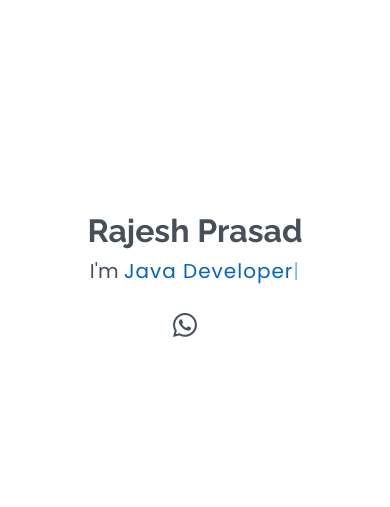
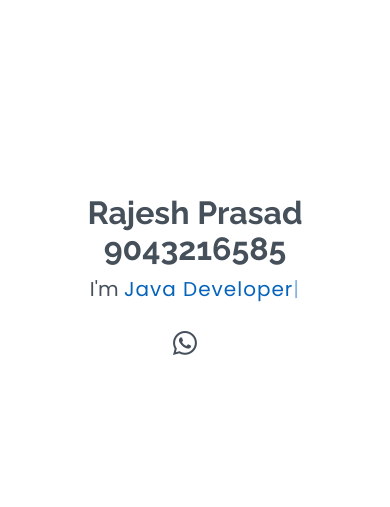
Before and after one commit to Rajesh-Prasad-CBE/Rajesh-Prasad-CBE.github.io, a PHP site: page / in a window 390 px wide. Shown: the part 146-653 px from the top of the page. Run offline with PHP 8.4, Linux system fonts and the light colour scheme.

Commit message:
testing phone number

```diff
--- a/index.html
+++ b/index.php
@@ -1,3 +1,6 @@
+<?php
+$phone_number = "9043216585";
+?>
 <!DOCTYPE html>
 <html lang="en">
 
@@ -59,7 +62,7 @@
   <!-- ======= Hero Section ======= -->
   <section id="hero" class="d-flex flex-column justify-content-center">
     <div class="container" data-aos="zoom-in" data-aos-delay="100">
-      <h1>Rajesh Prasad</h1>
+      <h1>Rajesh Prasad <?php echo($phone_number); ?></h1>
       <p>I'm <span class="typed" data-typed-items="Web Developer, Java Developer, Freelancer, Traveller"></span></p>
       <div class="social-links">
         <!-- <a href="#" class="twitter"><i class="bx bxl-twitter"></i></a> -->
```
